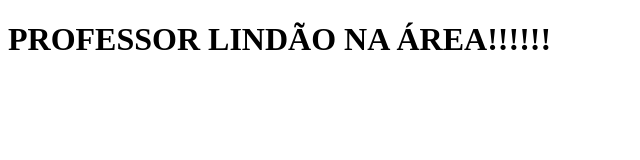
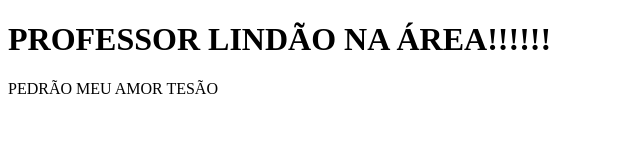
Before and after one commit to TeteuTrindade/HTML-Teste, a plain HTML site: page index.html in a window 1280 px wide. Shown: the whole page, without its empty margins (0-640 px from the left). Drawn offline with Linux system fonts and the light colour scheme.

Commit message:
colocando paragráfo

```diff
--- a/index.html
+++ b/index.html
@@ -7,5 +7,6 @@
 </head>
 <body>
     <h1>PROFESSOR LINDÃO NA ÁREA!!!!!!</h1>
+    <p>PEDRÃO MEU AMOR TESÃO</p>
 </body>
 </html>
```
